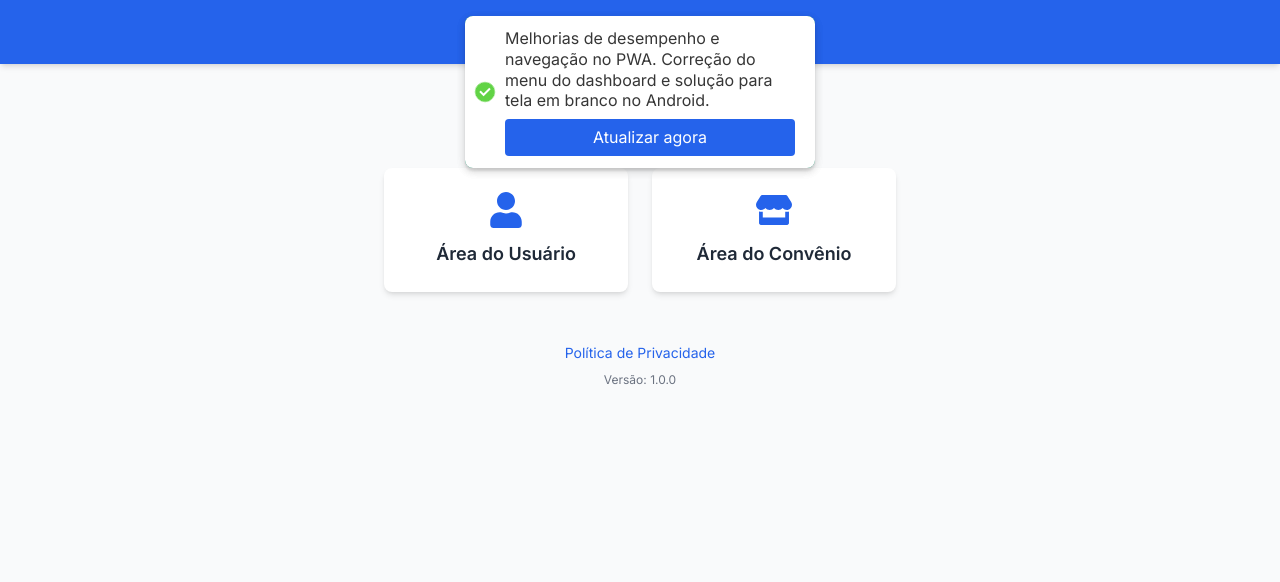
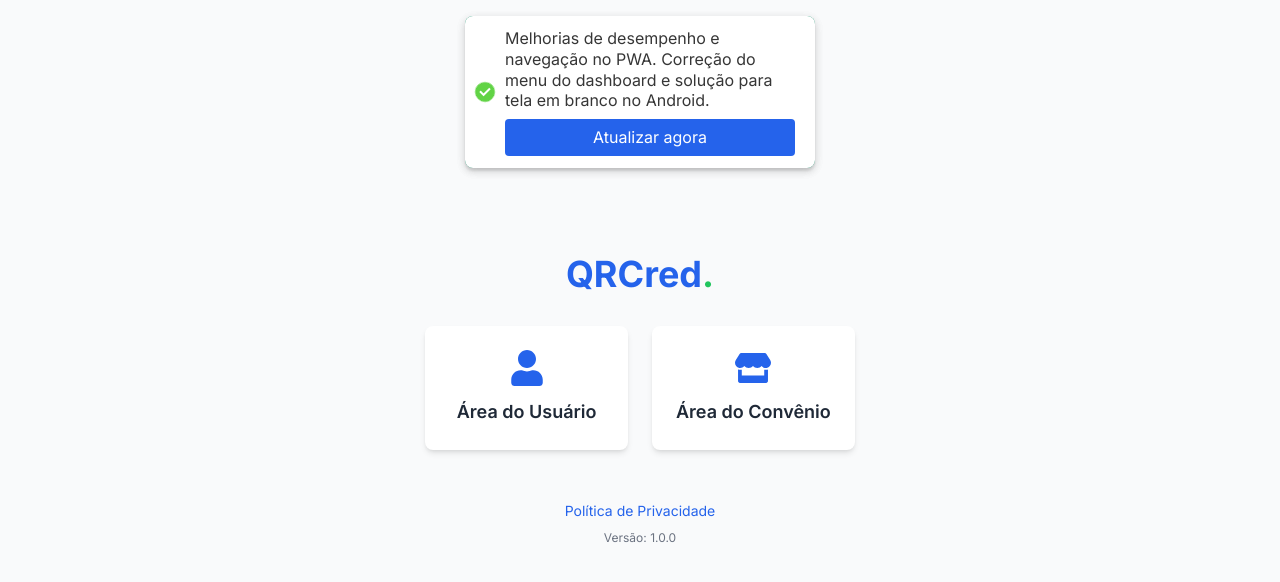
Before and after one commit to devdevmaster97/saspy, a Next.js app: page /menu in a window 1280 px wide. Shown: the top 582 px of the page. Built offline with nearby package versions, Linux system fonts and the light colour scheme.

Commit message:
cabecalho

```diff
--- a/app/menu/page.tsx
+++ b/app/menu/page.tsx
@@ -29,19 +29,10 @@
   };
 
   return (
-    <div className="min-h-screen bg-gray-50 flex flex-col">
-      {/* Cabeçalho */}
-      <header className="bg-blue-600 text-white p-4 shadow-md">
-        <div className="container mx-auto flex items-center justify-center">
-          <div className="text-white text-2xl font-bold">
-            QRCred<span className="text-green-400">.</span>
-          </div>
-        </div>
-      </header>
-
+    <div className="min-h-screen bg-gray-50 flex flex-col items-center justify-center">
       {/* Conteúdo principal */}
-      <main className="flex-1 container mx-auto px-4 py-8">
-        <div className="mb-8 flex justify-center">
+      <main className="container mx-auto px-4 py-8 flex flex-col items-center">
+        <div className="mb-8">
           <Logo size="lg" />
         </div>
 
```
